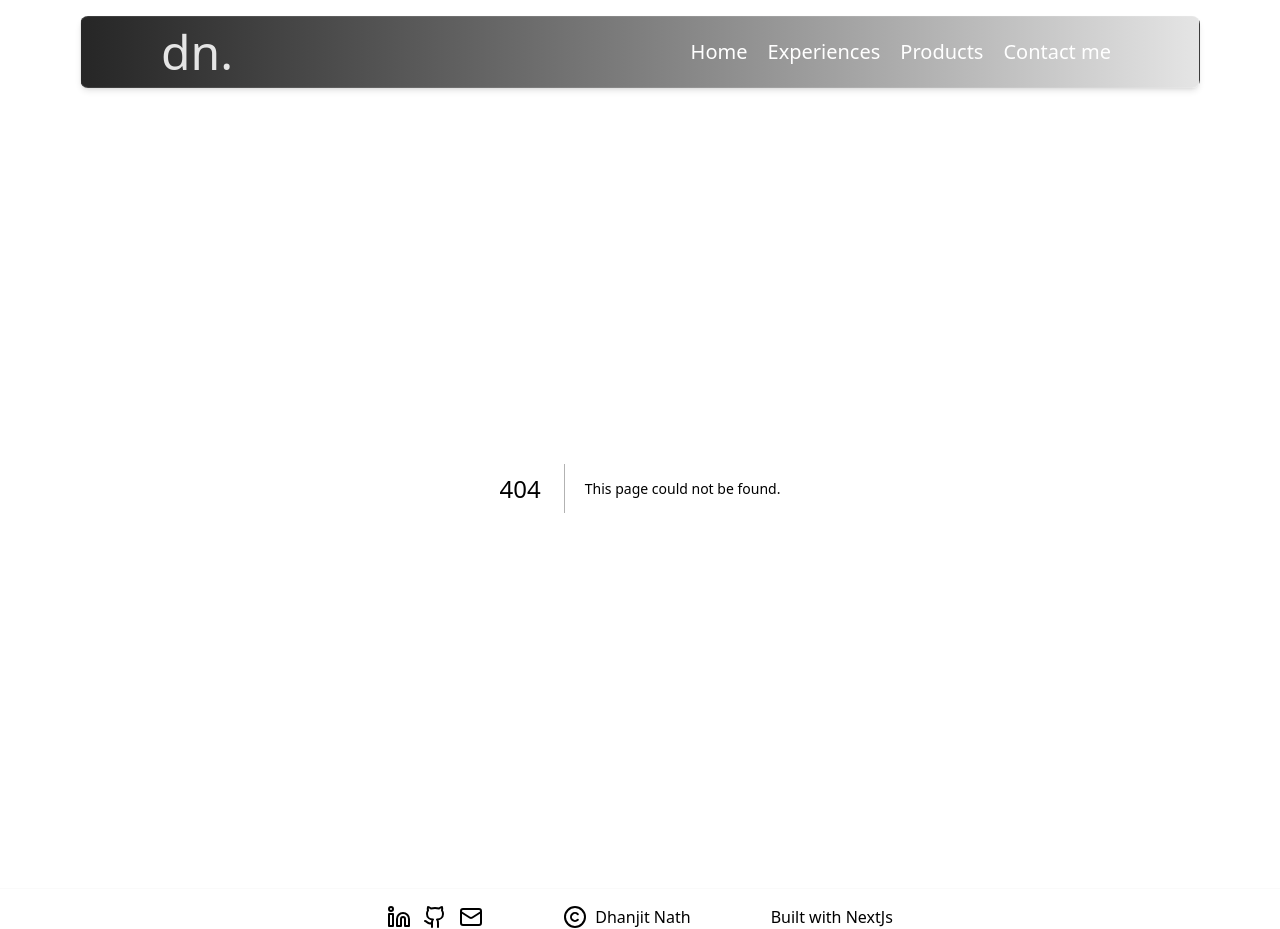
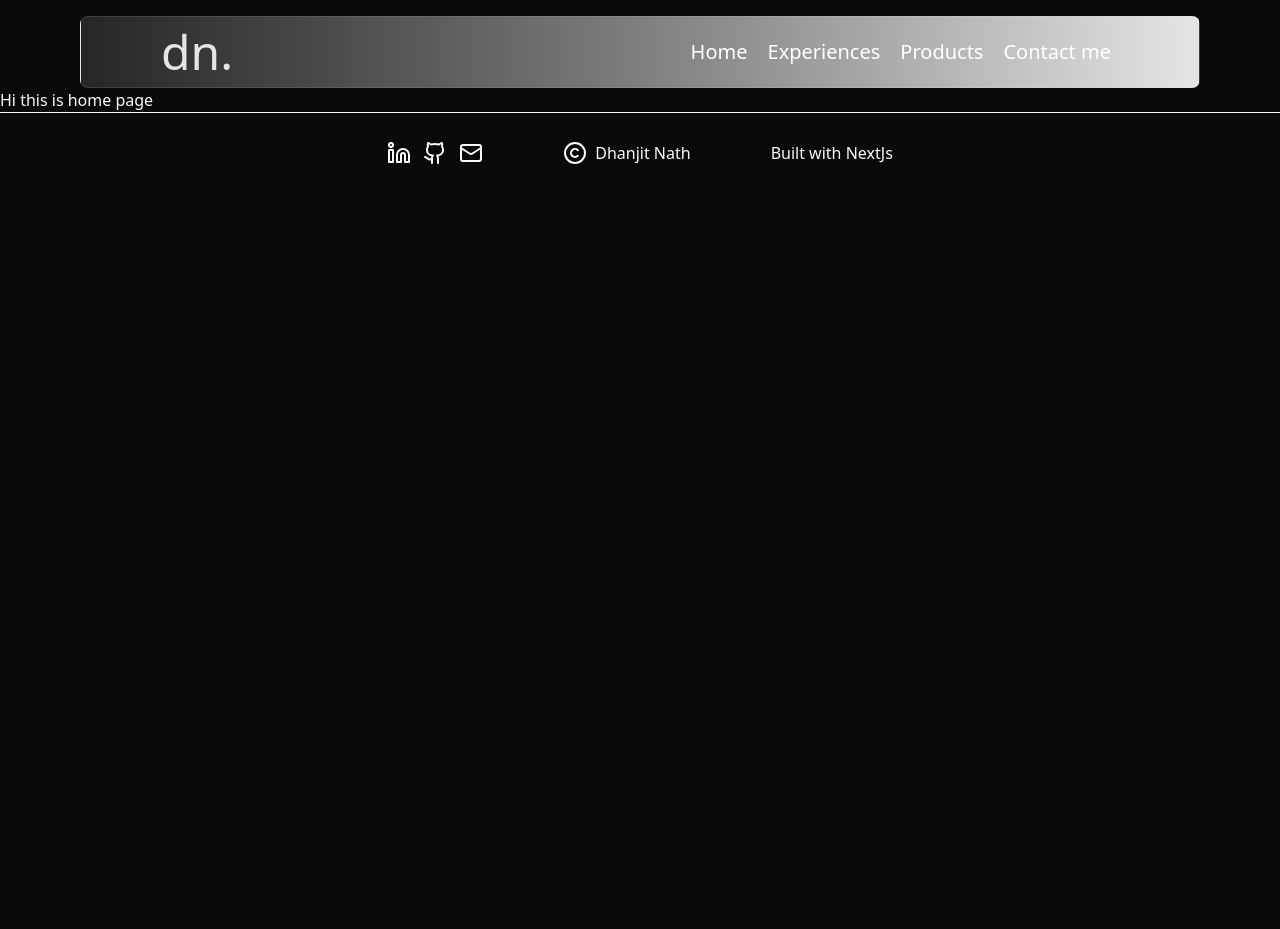
Before and after one commit to developerDhanjit/portfolio, a Next.js app: page /home in a window 1280 px wide. Before the commit this address had no page. After the commit the page ends 800 px from the top, so only its background shows below. Built offline with nearby package versions, Linux system fonts and the light colour scheme.

Commit message:
updated footer

```diff
--- /dev/null
+++ b/src/app/home/page.tsx
@@ -0,0 +1,8 @@
+
+export default function Home() {
+    return (
+        <>
+            <h1>Hi this is home page </h1>
+        </>
+    )
+}
--- a/src/components/Footer.tsx
+++ b/src/components/Footer.tsx
@@ -5,7 +5,7 @@ import React from "react";
 export default function Footer() {
 
     return (
-        <div className="w-full flex border-t border-foreground pt-4 justify-center gap-20 items-center">
+        <div className="w-full flex border-t border-foreground pt-7 pb-12 justify-center gap-20 items-center">
             <div className="footer-left flex gap-3">
                 <Linkedin className='cursor-pointer'/>
                 <Github className='cursor-pointer' />
```
